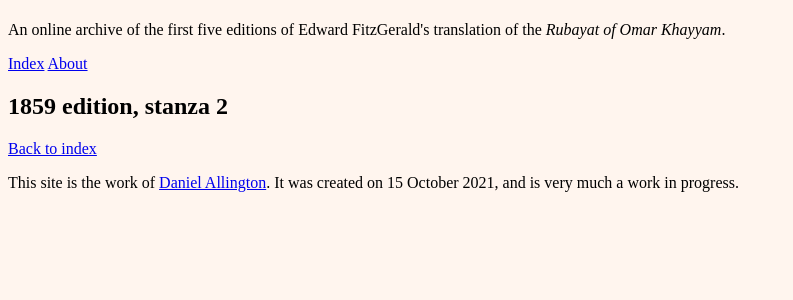
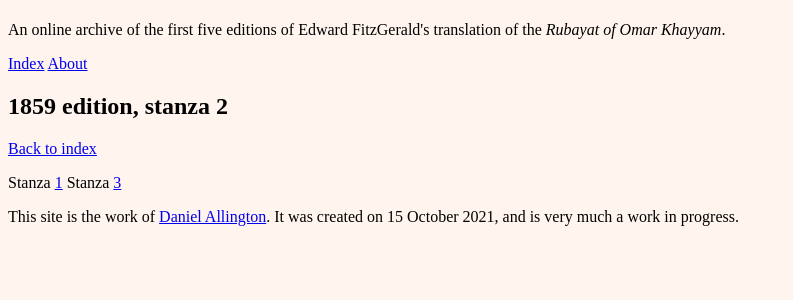
Before and after one commit to daniel-allington/fitzKhayyam, a Jekyll site: the page built from _stanzas/ed-1859-stanza-2.md, in a window 1280 px wide. Shown: the top 300 px of the page, without its empty margins (0-793 px from the left). Built offline with Jekyll 4.4.1, drawn with Linux system fonts in a browser that asks for light colours.

Commit message:
Link to stanzas before and after each stanza

```diff
--- a/_layouts/stanza.html
+++ b/_layouts/stanza.html
@@ -13,4 +13,14 @@ layout: default
     <p class = 'verse' id = 'v3'>{{ page.v3 }}</p>
     <p class = 'verse'>{{ page.v4 }}</p>
     <p><a href = "{{ site.url }}">Back to index</a></p>
+    {% assign before = page.stanza | minus: 1 %}
+    {% assign after = page.stanza | plus: 1 %}
+    <p>
+    {% if page.stanza > 1 %}
+    Stanza <a href = "{{ site.baseurl }}/stanzas/ed-{{ page.edition }}-stanza-{{ before }}.html">{{ before }}</a>
+    {% endif %}
+    {% if page.stanza < 100 %}
+    Stanza <a href = "{{ site.baseurl }}/stanzas/ed-{{ page.edition }}-stanza-{{ after }}.html">{{ after }}</a>
+    {% endif %}
+    </p>
 <article>
```
